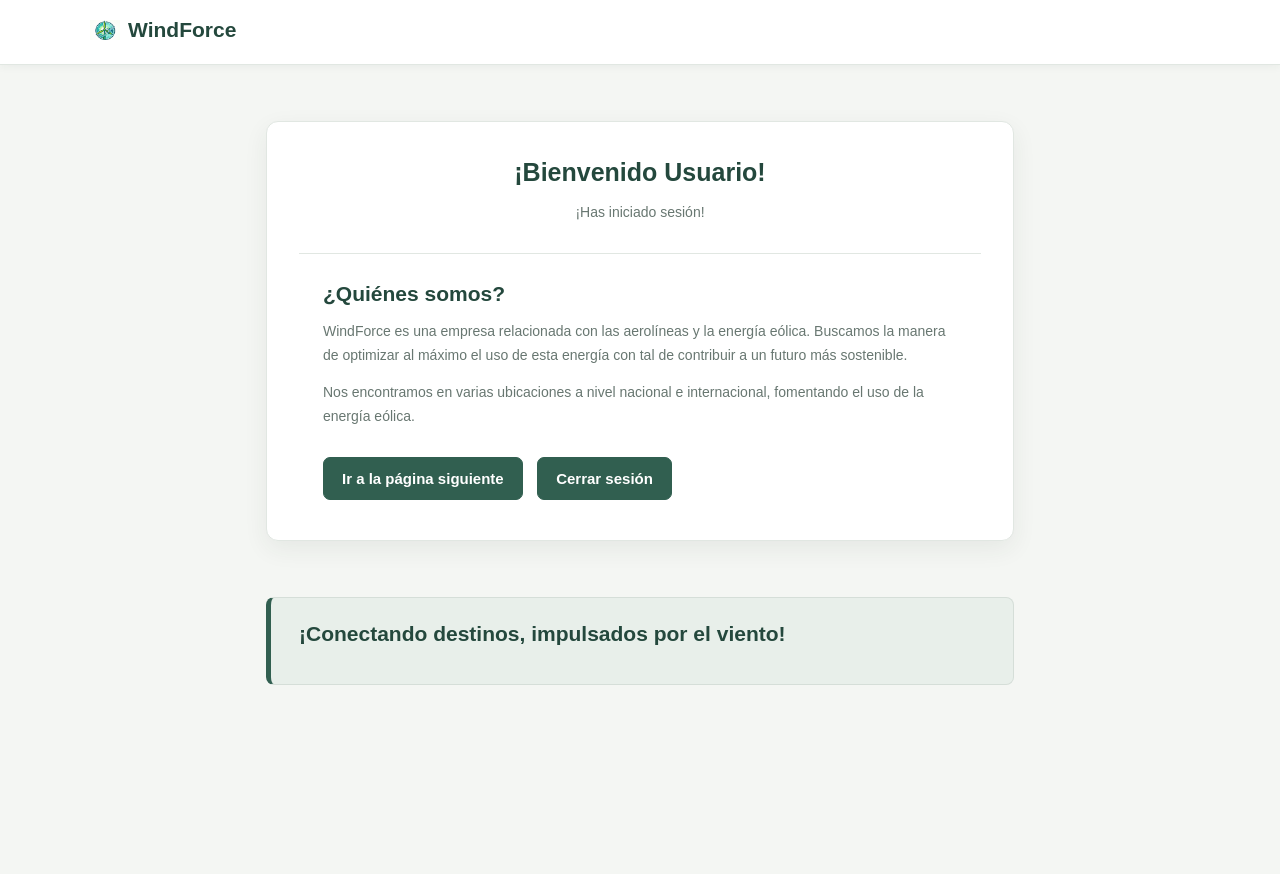
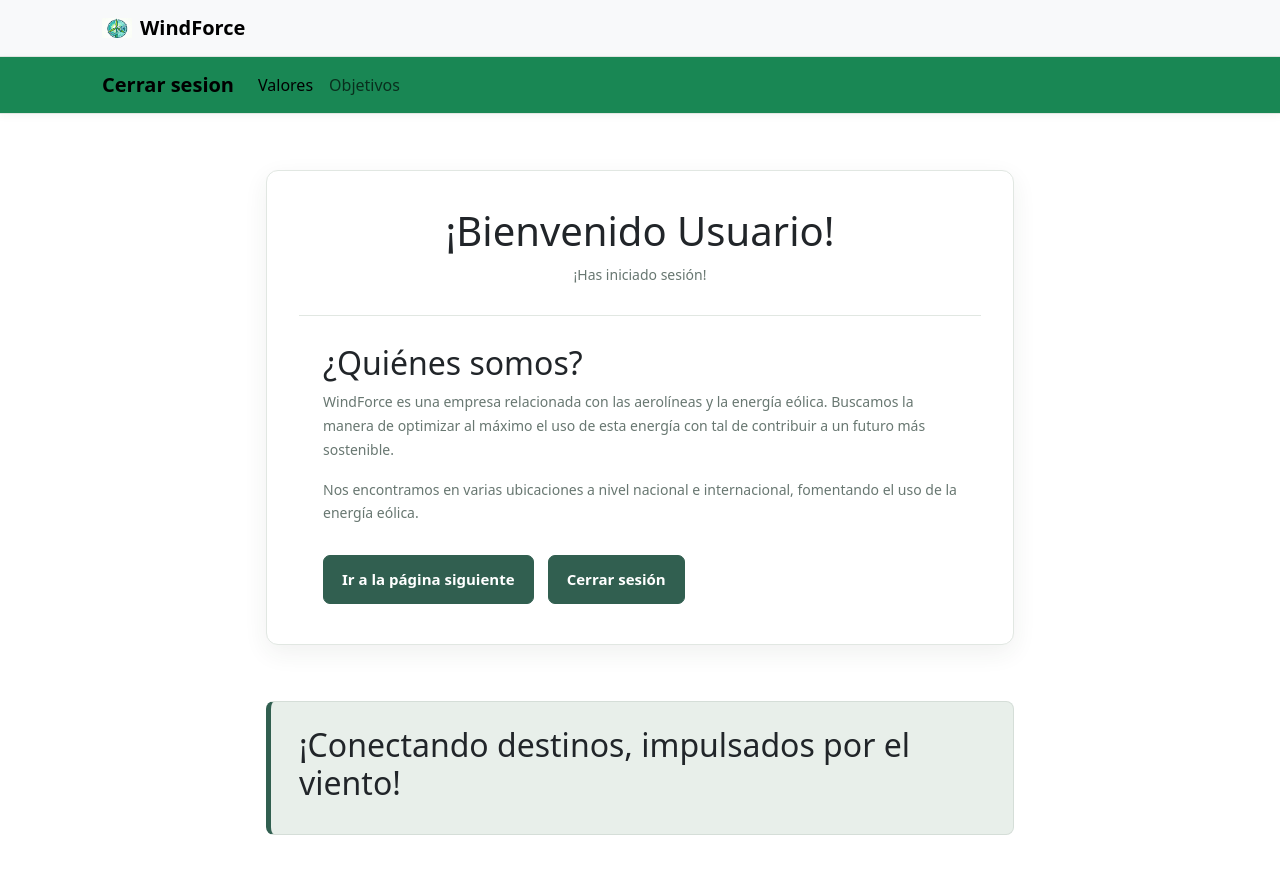
Before and after one commit to ilxzuuceinn/ProyectoIntegradoJeje, a plain HTML site: page hola.html in a window 1280 px wide. Before the commit the page ends 800 px from the top, so only its background shows below. Drawn offline with nearby package versions, Linux system fonts and the light colour scheme.

Commit message:
Nueva implementacion

```diff
--- a/hola.html
+++ b/hola.html
@@ -6,6 +6,8 @@
     <title>Página Principal</title>
     <link rel="stylesheet" href="estilos2.css">
     <script src="codigo.js" defer></script>
+     <link href="https://cdn.jsdelivr.net/npm/bootstrap@5.3.8/dist/css/bootstrap.min.css" rel="stylesheet"
+        integrity="sha384-sRIl4kxILFvY47J16cr9ZwB07vP4J8+LH7qKQnuqkuIAvNWLzeN8tE5YBujZqJLB" crossorigin="anonymous">
 </head>
 <body>
     <nav class="navbar bg-body-tertiary">
@@ -13,6 +15,26 @@
             <a class="navbar-brand" href="#">
                 <img src="Imágenes pro/logopeque.png" alt="Logo" width="30" height="24" class="d-inline-block align-text-top">WindForce
             </a>
+        </div>
+    </nav>
+        <nav class="navbar navbar-expand-lg bg-success">
+        <div class="container-fluid">
+            <a class="navbar-brand" href="index.html">Cerrar sesion</a>
+            <button class="navbar-toggler" type="button" data-bs-toggle="collapse" data-bs-target="#navbarNav"
+                aria-controls="navbarNav" aria-expanded="false" aria-label="Toggle navigation">
+                <span class="navbar-toggler-icon"></span>
+            </button>
+            <div class="collapse navbar-collapse" id="navbarNav">
+                <ul class="navbar-nav">
+                    <li class="nav-item">
+                        <a class="nav-link active" aria-current="page" href="Suma.html">Valores</a>
+                    </li>
+                    <li class="nav-item">
+                        <a class="nav-link" href="Resta.html">Objetivos</a>
+                    </li>
+                    </li>
+                </ul>
+            </div>
         </div>
     </nav>
 
```
